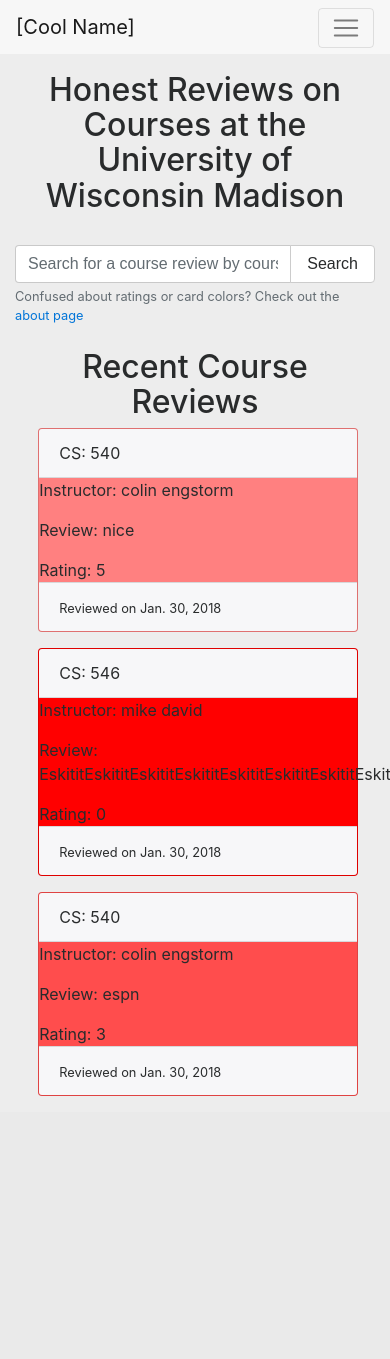
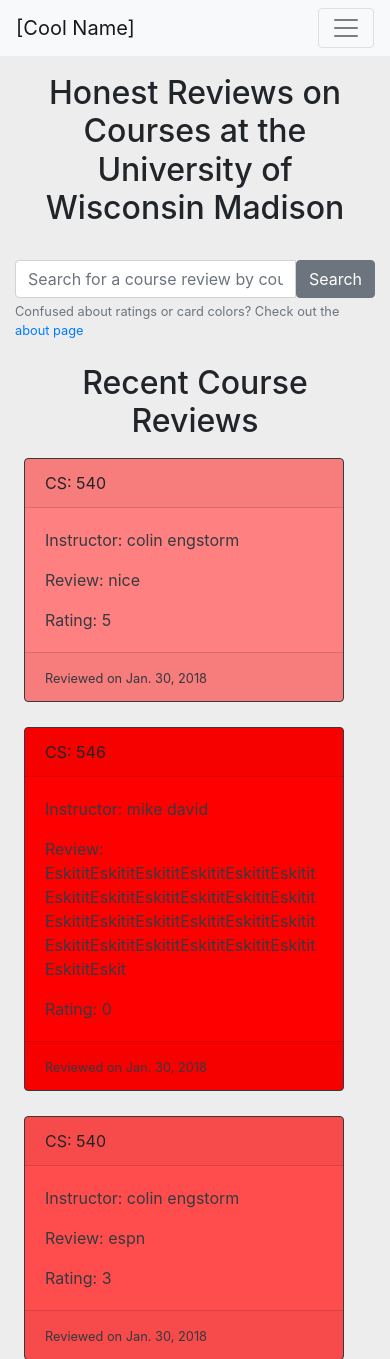
Before and after one commit to ejdweck/rate_courses, a Django app: page / in a window 390 px wide; the page is wider, and only the part inside the window is pictured. Shown: the top 1359 px of that part. Before the commit the page ends 1096 px from the top of that part, so only its background shows below. Run offline with Django 3.2, Linux system fonts and the light colour scheme; data comes from the database, SQL or seed files in the repository; both versions use the stored data as it was after the commit; some libraries are stand-ins or nearby versions.

Commit message:
FINALLY fixed all known bootstrap/jquery dependancy issues.  Cards working

```diff
--- a/static/css/main.css
+++ b/static/css/main.css
@@ -1,13 +1,14 @@
+
 h1, h2, h3, h4, h5, h6 {
 	text-align: center;
 }
-
 #card_box {
 	min-width: 20rem;
 	max-width: 20rem;
 	height: auto;
 	margin: 2.5% 2.5% 2.5% 2.5%;
 }
+
 
 .homepage-text {
 	margin-top: 5%;
@@ -48,7 +49,6 @@ body .ui-autocomplete .ui-menu-item .ui-state-focus {
 #formTitle {
 	text-align: center;
 }
-
 /* colors for cards css */
 .color10 {
 	background-color: #ffffff;
--- a/templates/about.html
+++ b/templates/about.html
@@ -74,6 +74,5 @@
 		</div>
 	</div>
 	<br>
-
 </div>
 {% endblock %}
--- a/templates/course_reviews.html
+++ b/templates/course_reviews.html
@@ -24,7 +24,6 @@
 	<h2>Course Reviews</h2>
 	<div class="card-deck">
 	 {% for course in course_reviews %}
-	 	<div class="col-sm-4">
 	    <div class="card border-dark mb-3 color{{course.rating}}" id="card_box">
 	    	<div class="card-header">{{course.courseDepartment}}: {{course.courseNumber}}</div>
 		    <div class="card-body text-dark">
@@ -34,7 +33,6 @@
 		    </div>
 		    <div class="card-footer">
 		      <small class="text-dark">Reviewed on {{course.reviewDate}}</small>
-			    </div>
 		    </div>
 		</div>
   {% endfor %}
--- a/templates/courses.html
+++ b/templates/courses.html
@@ -23,7 +23,6 @@
 	<h2>Courses offered at UW Madison</h2>
 	<div class="card-deck">
 	 {% for course in courses %}
-	 	<div class="col-sm-4">
 	    <div class="card border-dark mb-3 color{{ course.averageRating|make_list|first }}" id="card_box">
 	    	<div class="card-header">{{course.courseDepartment}}: {{course.courseNumber}}</div>
 		    <div class="card-body text-dark">
@@ -33,7 +32,6 @@
 		    </div>
 		    <div class="card-footer">
 		      <small class="text-muted"></small>
-			    </div>
 		    </div>
 	 	</div>
 	  {% endfor %}
--- a/templates/homepage.html
+++ b/templates/homepage.html
@@ -25,7 +25,6 @@
 	<h2>Recent Course Reviews</h2>
 	<div class="card-deck">
 	{% for course in course_reviews %}
-		<div class="col-sm-4">
 	    <div class="card border-dark mb-3 color{{course.rating}}" id="card_box">
 	    	<div class="card-header">{{course.courseDepartment}}: {{course.courseNumber}}</div>
 		    <div class="card-body text-dark">
@@ -37,7 +36,6 @@
 		      <small class="text-dark">Reviewed on {{course.reviewDate}}</small>
 		    </div>
 		</div>
-		</div>
 	{% endfor %}
 	</div>
 </div>
--- a/templates/index.html
+++ b/templates/index.html
@@ -9,7 +9,10 @@
     <meta name="viewport" content="width=device-width, initial-scale=1, shrink-to-fit=no">
 
     <!-- Bootstrap CSS -->
+    <!--
     <link rel="stylesheet" href="https://maxcdn.bootstrapcdn.com/bootstrap/4.0.0-alpha.6/css/bootstrap.min.css" integrity="sha384-rwoIResjU2yc3z8GV/NPeZWAv56rSmLldC3R/AZzGRnGxQQKnKkoFVhFQhNUwEyJ" crossorigin="anonymous">
+  -->
+    <link rel="stylesheet" href="https://maxcdn.bootstrapcdn.com/bootstrap/4.0.0/css/bootstrap.min.css" integrity="sha384-Gn5384xqQ1aoWXA+058RXPxPg6fy4IWvTNh0E263XmFcJlSAwiGgFAW/dAiS6JXm" crossorigin="anonymous">
 
     <!-- JQuery -->
     <link href = "https://code.jquery.com/ui/1.10.4/themes/ui-lightness/jquery-ui.css" rel = "stylesheet">
@@ -22,11 +25,11 @@
 
   </head>
   <body>
-    <nav class="navbar navbar-toggleable-md navbar-light bg-faded">
-      <button class="navbar-toggler navbar-toggler-right" type="button" data-toggle="collapse" data-target="#navbarNavAltMarkup" aria-controls="navbarNavAltMarkup" aria-expanded="false" aria-label="Toggle navigation">
+    <nav class="navbar navbar-expand-lg navbar-light bg-light">
+      <a class="navbar-brand" href="/">[Cool Name]</a>
+      <button class="navbar-toggler" type="button" data-toggle="collapse" data-target="#navbarNavAltMarkup" aria-controls="navbarNavAltMarkup" aria-expanded="false" aria-label="Toggle navigation">
         <span class="navbar-toggler-icon"></span>
       </button>
-      <a class="navbar-brand" href="/">[Cool Name]</a>
       <div class="collapse navbar-collapse" id="navbarNavAltMarkup">
         <div class="navbar-nav">
 
@@ -38,15 +41,22 @@
           <a class="nav-item nav-link" href="{% url 'login' %}">Login</a>
           <a class="nav-item nav-link" href="{% url 'logout' %}">Logout</a>
           <a class="nav-item nav-link" href="{% url 'signup' %}">Register</a>
-       </div>
+        </div>
       </div>
     </nav>
-
     {% block content %}
     {% endblock %}
 
+    <!-- jQuery first, then Popper.js, then Bootstrap JS -->
+    <!--
+    <script src="https://code.jquery.com/jquery-3.2.1.slim.min.js" integrity="sha384-KJ3o2DKtIkvYIK3UENzmM7KCkRr/rE9/Qpg6aAZGJwFDMVNA/GpGFF93hXpG5KkN" crossorigin="anonymous"></script>
+  -->
+    <script src="https://cdnjs.cloudflare.com/ajax/libs/popper.js/1.12.9/umd/popper.min.js" integrity="sha384-ApNbgh9B+Y1QKtv3Rn7W3mgPxhU9K/ScQsAP7hUibX39j7fakFPskvXusvfa0b4Q" crossorigin="anonymous"></script>
+    <script src="https://maxcdn.bootstrapcdn.com/bootstrap/4.0.0/js/bootstrap.min.js" integrity="sha384-JZR6Spejh4U02d8jOt6vLEHfe/JQGiRRSQQxSfFWpi1MquVdAyjUar5+76PVCmYl" crossorigin="anonymous"></script>
     <!-- Tether, then Bootstrap JS. -->
+    <!--
     <script src="https://cdnjs.cloudflare.com/ajax/libs/tether/1.4.0/js/tether.min.js" integrity="sha384-DztdAPBWPRXSA/3eYEEUWrWCy7G5KFbe8fFjk5JAIxUYHKkDx6Qin1DkWx51bBrb" crossorigin="anonymous"></script>
     <script src="https://maxcdn.bootstrapcdn.com/bootstrap/4.0.0-alpha.6/js/bootstrap.min.js" integrity="sha384-vBWWzlZJ8ea9aCX4pEW3rVHjgjt7zpkNpZk+02D9phzyeVkE+jo0ieGizqPLForn" crossorigin="anonymous"></script>
+    -->
   </body>
 </html>
--- a/templates/search.html
+++ b/templates/search.html
@@ -44,7 +44,7 @@
 	<div class="card-deck">
 	 {% for course in course_reviews %}
 	 	<div class="col-sm-4">
-		    <div class="card border-dark mb-3 color{{course.rating}}" id="card_box">
+		    <div class="card mx-auto border-dark mb-3 color{{course.rating}}" id="card_box">
 		    	<div class="card-header">{{course.courseDepartment}}: {{course.courseNumber}}</div>
 			    <div class="card-body text-dark">
 			        <p class="card-text">Instructor: {{course.instructorId.firstName}} {{course.instructorId.lastName}}</p>
```
Also changed, not shown: course/migrations/0001_initial.py, data.db. Lines whose indentation alone changed are shown as unchanged.
